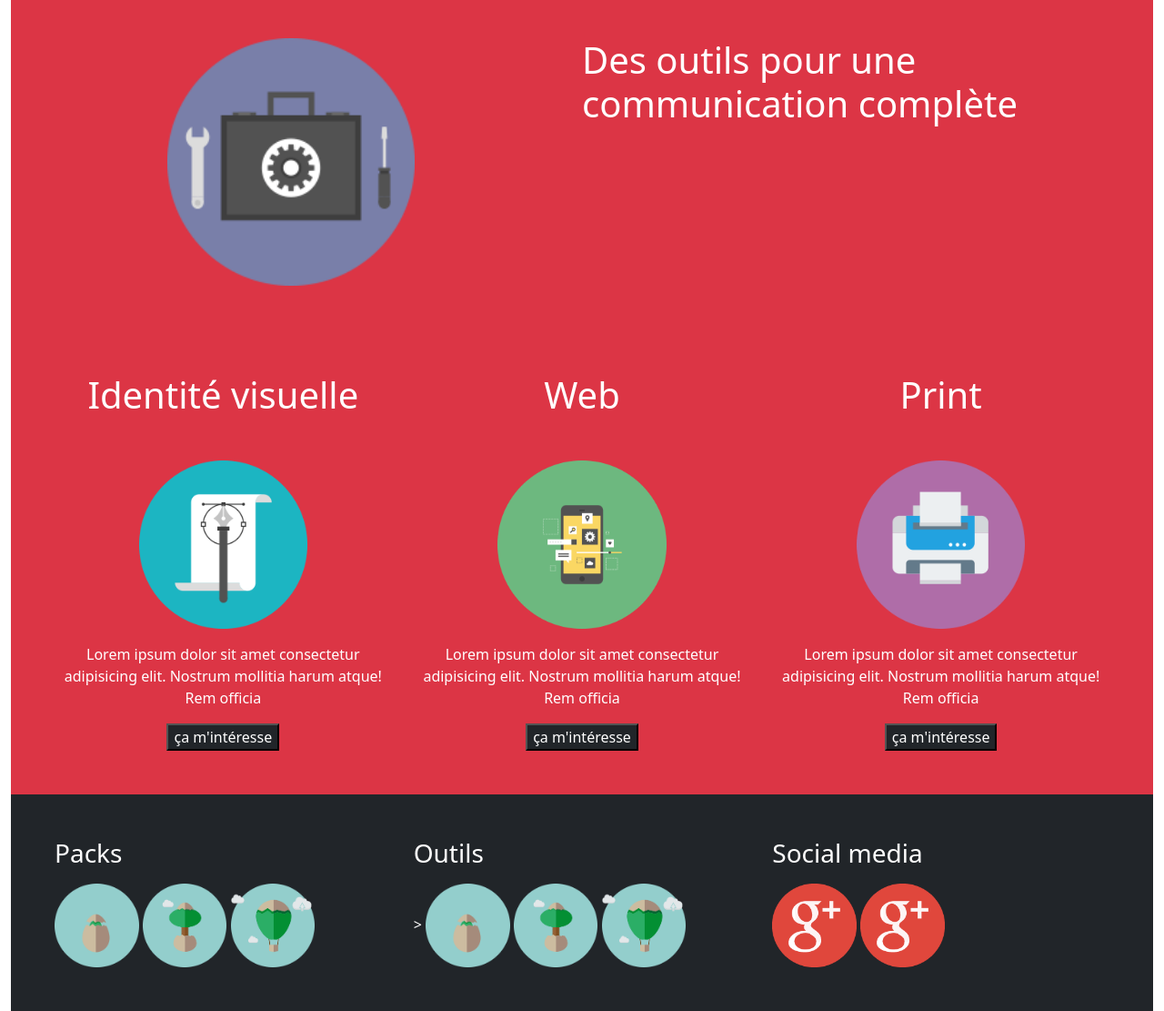
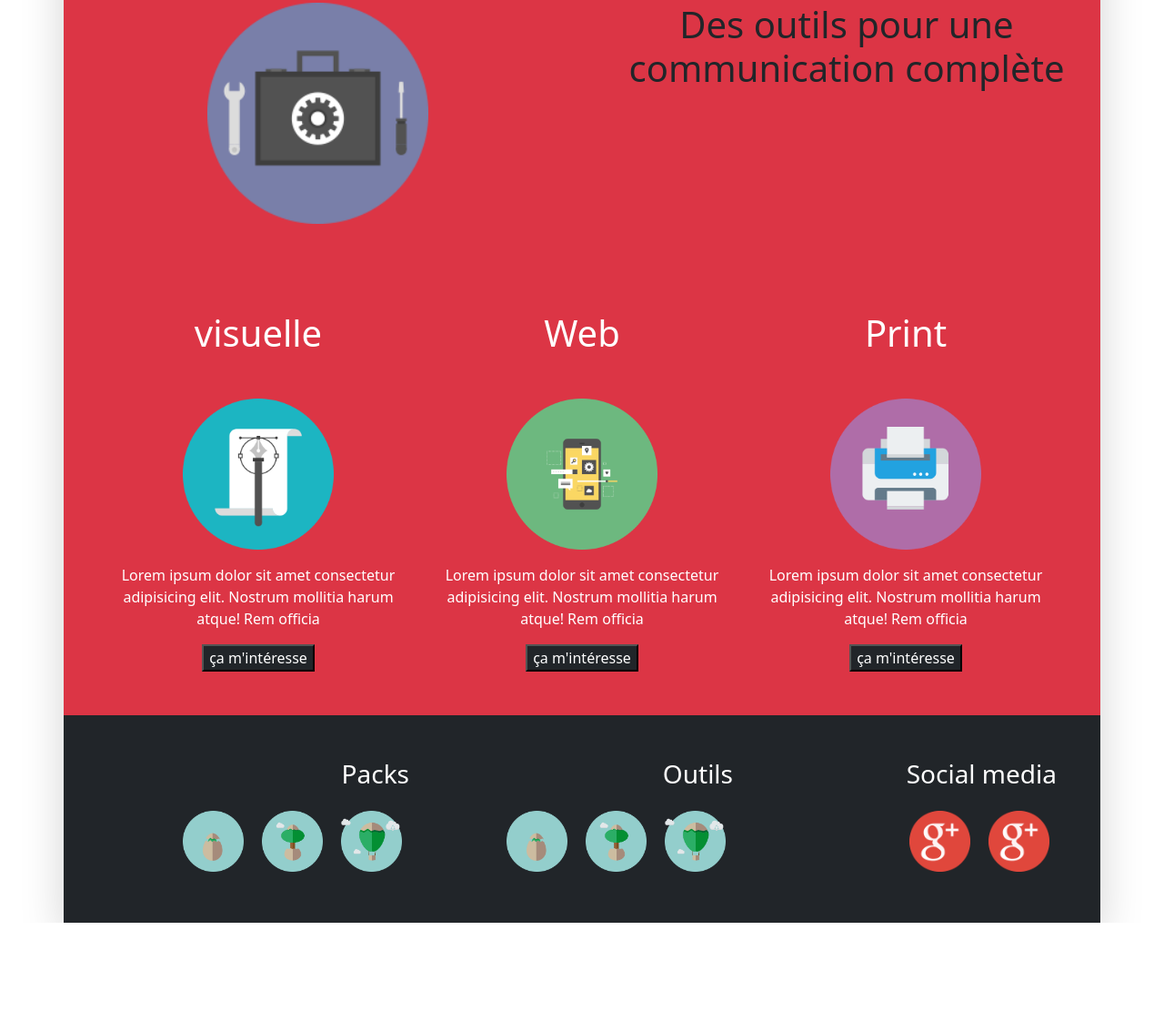
Before and after one commit to Jonathan-HL/Youcommunik-bootstrap, a website: page index.html in a window 1280 px wide. Shown: the part 1885-2996 px from the top of the page at 91% size. After the commit the page ends 2899 px from the top, so only its background shows below. Drawn offline with nearby package versions, Linux system fonts and the light colour scheme.

Commit message:
Finito site

```diff
--- a/index.html
+++ b/index.html
@@ -7,13 +7,14 @@
     <title>Exo3Boost</title>
     <link rel="stylesheet" href="./public/css/app.css">
 </head>
-<body class="container-fluid">
+<body class=" container p-0 shadow-lg  bg-body rounded">
   <!-- Debut Header -->
     <header>
+
         <nav class="navbar navbar-expand-lg navbar-light bg-dark">
             <div class="container-fluid">
               <a class="navbar-brand text-white" href="#"><img src="./public/img/logo-horizontal-fond-noir-couleur.png" class="w-100" alt=""></a>
-              <button class="navbar-toggler" type="button" data-bs-toggle="collapse" data-bs-target="#navbarSupportedContent" aria-controls="navbarSupportedContent" aria-expanded="false" aria-label="Toggle navigation">
+              <button class="navbar-toggler  bg-white" type="button" data-bs-toggle="collapse" data-bs-target="#navbarSupportedContent" aria-controls="navbarSupportedContent" aria-expanded="false" aria-label="Toggle navigation">
                 <span class="navbar-toggler-icon"></span>
               </button>
               <div class="collapse navbar-collapse" id="navbarSupportedContent">
@@ -47,10 +48,10 @@
     <!-- Debut Section 1 -->
     <section>
       <div class="row">
-        <div class="col-5 p-5 text-center">
+        <div class=" col-sm-12 col-md-6 col-lg-5 p-5 text-center">
           <img src="./public/img/logo-about.png" class="w-75" alt="">
         </div>
-        <div class="col-7 p-5 text-start">
+        <div class=" col-sm-12 col-md-6 col-lg-7 p-5 text-start">
           <h2>Une communication évolutive basée sur l'avancement de votre projet</h2>
           <p>Lorem ipsum dolor sit amet consectetur adipisicing elit. Repellendus sequi possimus eius ipsum
               officiis veniam exercitationem rem saepe eos velit.</p>
@@ -67,29 +68,29 @@
     <!-- Debut Section 2 -->
     <section class="bg-dark">
         <div class="row">
-          <div class="col-6 p-5 text-center">
+          <div class=" col-sm-12 col-md-6 p-5 text-center">
               <img src="./public/img/packages.png" class="w-25" alt="packages">
           </div>
-          <div class="col-6 text-start text-white py-5 px-0">
+          <div class="col-sm-12 col-md-6 text-center text-white py-5 px-0">
               <h1>A chaque étape son pack <br> <span>naître, grandir et propérer</span></h1>
           </div>
       </div>
       <div class="row text-center text-white p-5">
-        <div class="col-4">
+        <div class="col-sm-12 col-md-4 ">
             <h1 class="mb-5">Eclosion</h1>
             <img src="./public/img/icon-eclosion.png" class="w-50" alt="Eclosion">
             <p class="mt-3">Lorem ipsum dolor sit amet consectetur adipisicing elit. Nostrum mollitia harum atque!
                 Rem officia </p>
             <button>ça m'intéresse</button>
         </div>
-        <div class="col-4">
+        <div class="col-sm-12 col-md-4  ">
             <h1 class="mb-5">Evolution</h1>
             <img src="./public/img/icon-evolution.png" class="w-50" alt="Evolution">
             <p class="mt-3">Lorem ipsum dolor sit amet consectetur adipisicing elit. Nostrum mollitia harum atque!
                 Rem officia </p>
             <button>ça m'intéresse</button>
         </div>
-        <div class="col-4">
+        <div class="col-sm-12 col-md-4 ">
             <h1 class="mb-5">Envol</h1>
             <img src="./public/img/icon-envole.png" class="w-50" alt="Envol">
             <p class="mt-3">Lorem ipsum dolor sit amet consectetur adipisicing elit. Nostrum mollitia harum atque!
@@ -103,29 +104,29 @@
     <!-- Debut Section 3 -->
     <section class="bg-danger">
       <div class="row">
-        <div class="col-6 p-5 text-center">
+        <div class="col-sm-12 col-md-6 p-5 text-center">
             <img src="./public/img/outils.png" class="w-50" alt="packages">
         </div>
-        <div class="col-6 text-start text-white py-5 px-0">
+        <div class="col-sm-12 col-md-6 p-5 text-center">
             <h1>Des outils pour une <br> communication complète</h1>
         </div>
     </div>
     <div class="row text-center text-white p-5">
-      <div class="col-4">
-          <h1 class="mb-5">Identité visuelle</h1>
+      <div class="col-sm-12 col-md-4">
+          <h1 class="mb-5">visuelle</h1>
           <img src="./public/img/identite-graphique.png" class="w-50" alt="Eclosion">
           <p class="mt-3">Lorem ipsum dolor sit amet consectetur adipisicing elit. Nostrum mollitia harum atque!
               Rem officia </p>
           <button class="bg-dark text-white">ça m'intéresse</button>
       </div>
-      <div class="col-4">
+      <div class="col-sm-12 col-md-4 ">
           <h1 class="mb-5">Web</h1>
           <img src="./public/img/reseaux-sociaux.png" class="w-50" alt="Evolution">
           <p class="mt-3">Lorem ipsum dolor sit amet consectetur adipisicing elit. Nostrum mollitia harum atque!
               Rem officia </p>
           <button class="bg-dark text-white">ça m'intéresse</button>
       </div>
-      <div class="col-4">
+      <div class="col-sm-12 col-md-4 ">
           <h1 class="mb-5">Print</h1>
           <img src="./public/img/print.png" class="w-50" alt="Envol">
           <p class="mt-3">Lorem ipsum dolor sit amet consectetur adipisicing elit. Nostrum mollitia harum atque!
@@ -139,22 +140,22 @@
   <!-- Debut Footer -->
   <footer class="bg-dark">
     <div class="row p-5 text-white">
-      <div class="col-4">
-        <h3 class="mb-3">Packs</h3>
-            <img src="./public/img/icon-eclosion.png" class="w-25"  alt="icon-eclosion">
-            <img src="./public/img/icon-evolution.png" class="w-25"  alt="icon-evolution">
-            <img src="./public/img/icon-envole.png" class="w-25"  alt="icon-envole">
+      <div class="col-sm-12 col-md-4 text-center text-md-end">
+        <h3 class="mb-3 ">Packs</h3>
+            <img src="./public/img/icon-eclosion.png" class="w-25 p-2 "  alt="icon-eclosion">
+            <img src="./public/img/icon-evolution.png" class="w-25 p-2 "  alt="icon-evolution">
+            <img src="./public/img/icon-envole.png" class="w-25 p-2  "  alt="icon-envole">
         </div>
-        <div class="col-4">
-          <h3 class="mb-3">Outils</h3>>
-              <img src="./public/img/icon-eclosion.png" class="w-25"  alt="icon-eclosion">
-              <img src="./public/img/icon-evolution.png" class="w-25"  alt="icon-evolution">
-              <img src="./public/img/icon-envole.png" class="w-25"  alt="icon-envole">
+        <div class="col-sm-12 col-md-4 text-center text-md-end ">
+          <h3 class="mb-3 ">Outils</h3>
+              <img src="./public/img/icon-eclosion.png" class="w-25 p-2 "  alt="icon-eclosion">
+              <img src="./public/img/icon-evolution.png" class="w-25 p-2 "  alt="icon-evolution">
+              <img src="./public/img/icon-envole.png" class="w-25 p-2 "  alt="icon-envole">
           </div>
-          <div class="col-4">
+          <div class="col-sm-12 col-md-4 text-center text-md-end  ">
             <h3 class="mb-3">Social media</h3>
-            <img src="./public/img/google-plus.png" class="w-25"   alt="google-plus">
-            <img src="./public/img/google-plus.png" class="w-25"  alt="google-plus">
+            <img src="./public/img/google-plus.png" class="w-25 p-2 "   alt="google-plus">
+            <img src="./public/img/google-plus.png" class="w-25 p-2 "  alt="google-plus">
             </div>
 
     </div>
```
